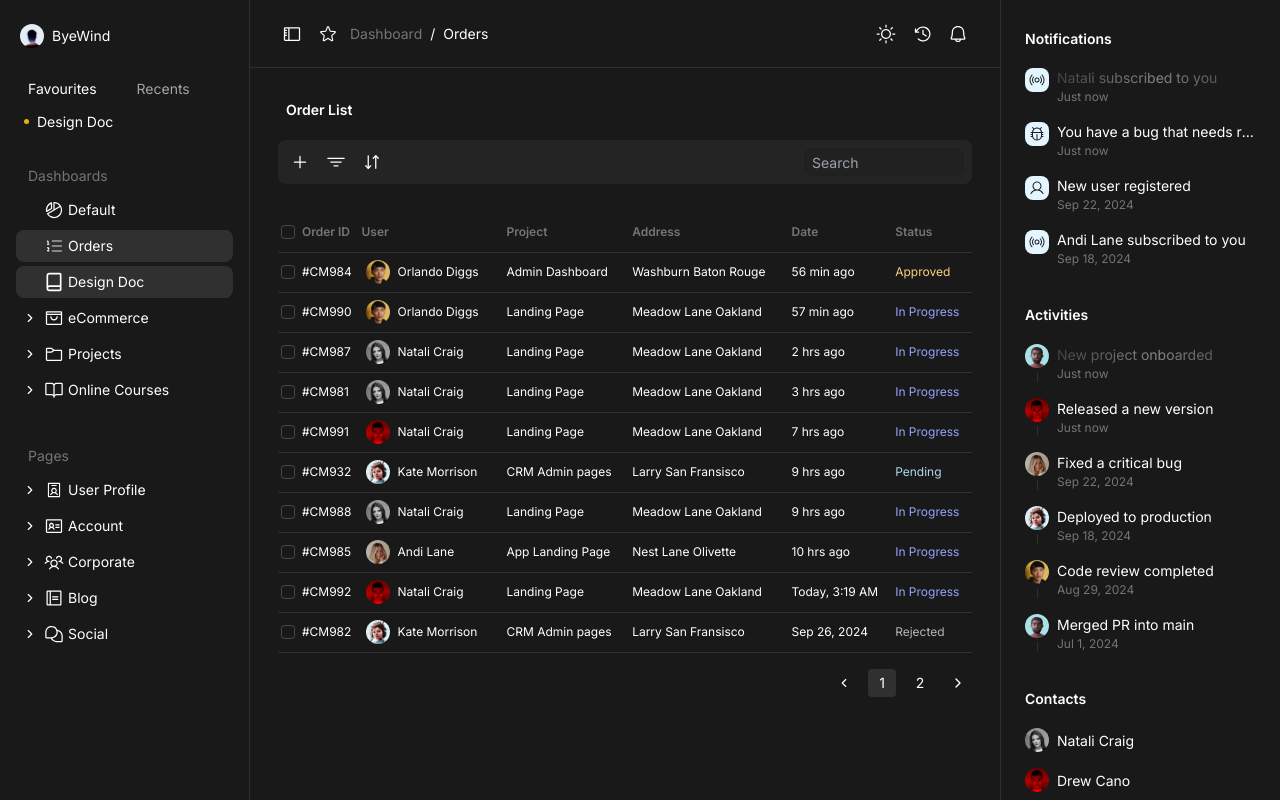
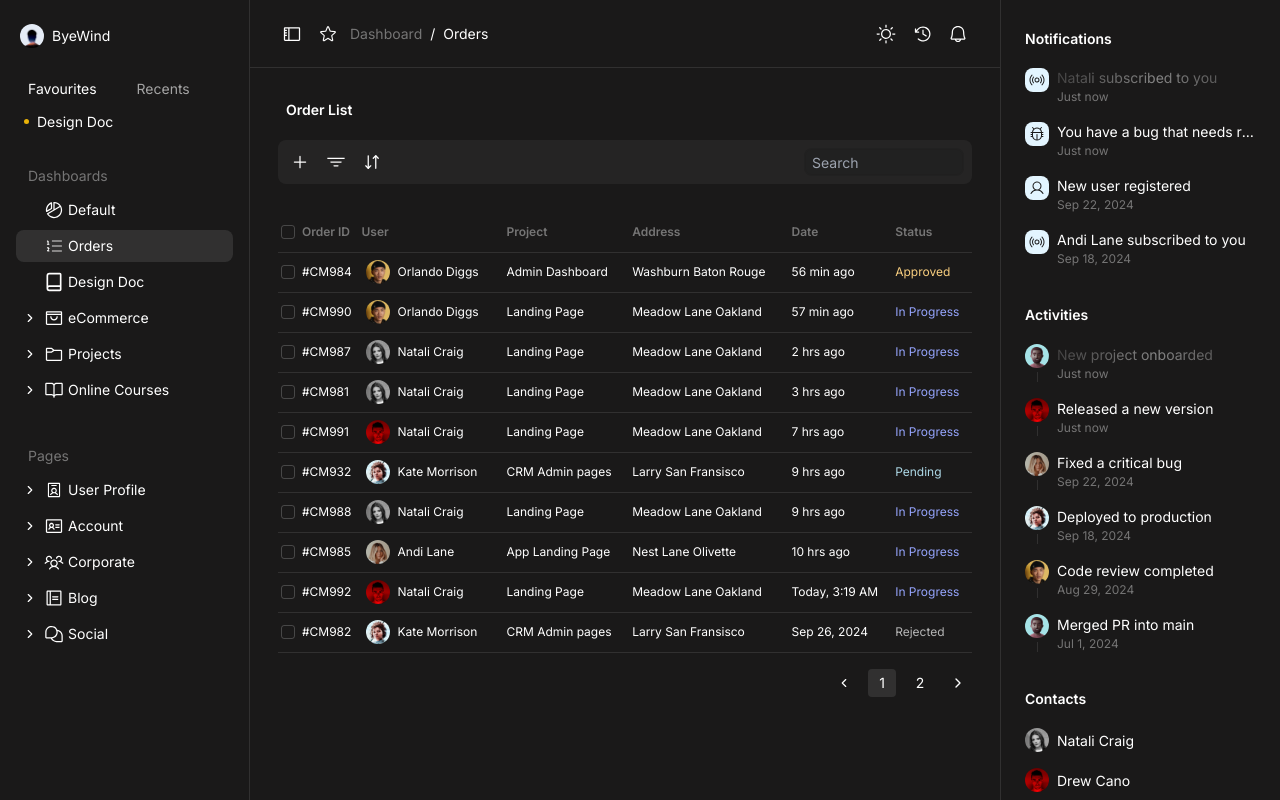
Before and after one commit to harsh-1923/juspay, a React (Vite) app in the folder client/: page /orders in a window 1280 px wide. Built offline with nearby package versions, Linux system fonts and the light colour scheme.

Commit message:
Fix Directory issue

```diff
--- a/client/src/Components/Directory/Directory.tsx
+++ b/client/src/Components/Directory/Directory.tsx
@@ -45,7 +45,7 @@ const Directory: React.FC<DirectoryViewProps> = ({
       recents: updatedRecents,
     });
 
-    navigate(item.link); // Navigate to the item link
+    navigate(item.link);
   };
 
   const renderDirectory = (items: DirectoryItem[]) => {
@@ -56,11 +56,13 @@ const Directory: React.FC<DirectoryViewProps> = ({
             <Accordion.Trigger
               className="directory-folder"
               data-dir-active={
-                item.link && useLocation().pathname.includes(item.link)
+                item.link === "/"
+                  ? useLocation().pathname === "/"
+                  : item.link && useLocation().pathname.includes(item.link)
                   ? "true"
                   : "false"
               }
-              onClick={() => handleClick(item)} // Handle click
+              onClick={() => handleClick(item)}
             >
               <div className="directory-chevron-wrapper">
                 {item.subs.length > 0 && <ChevronRight size={14} />}
```
